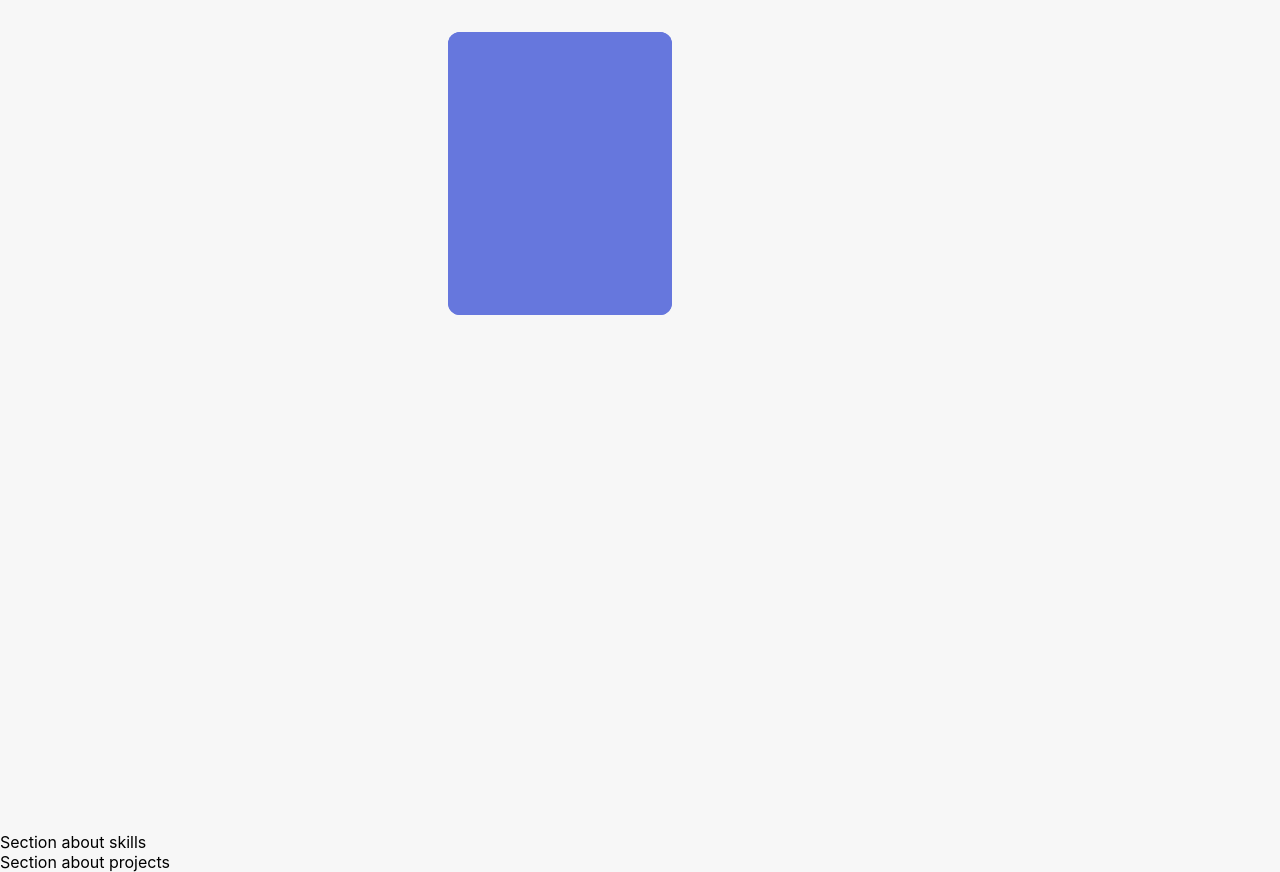
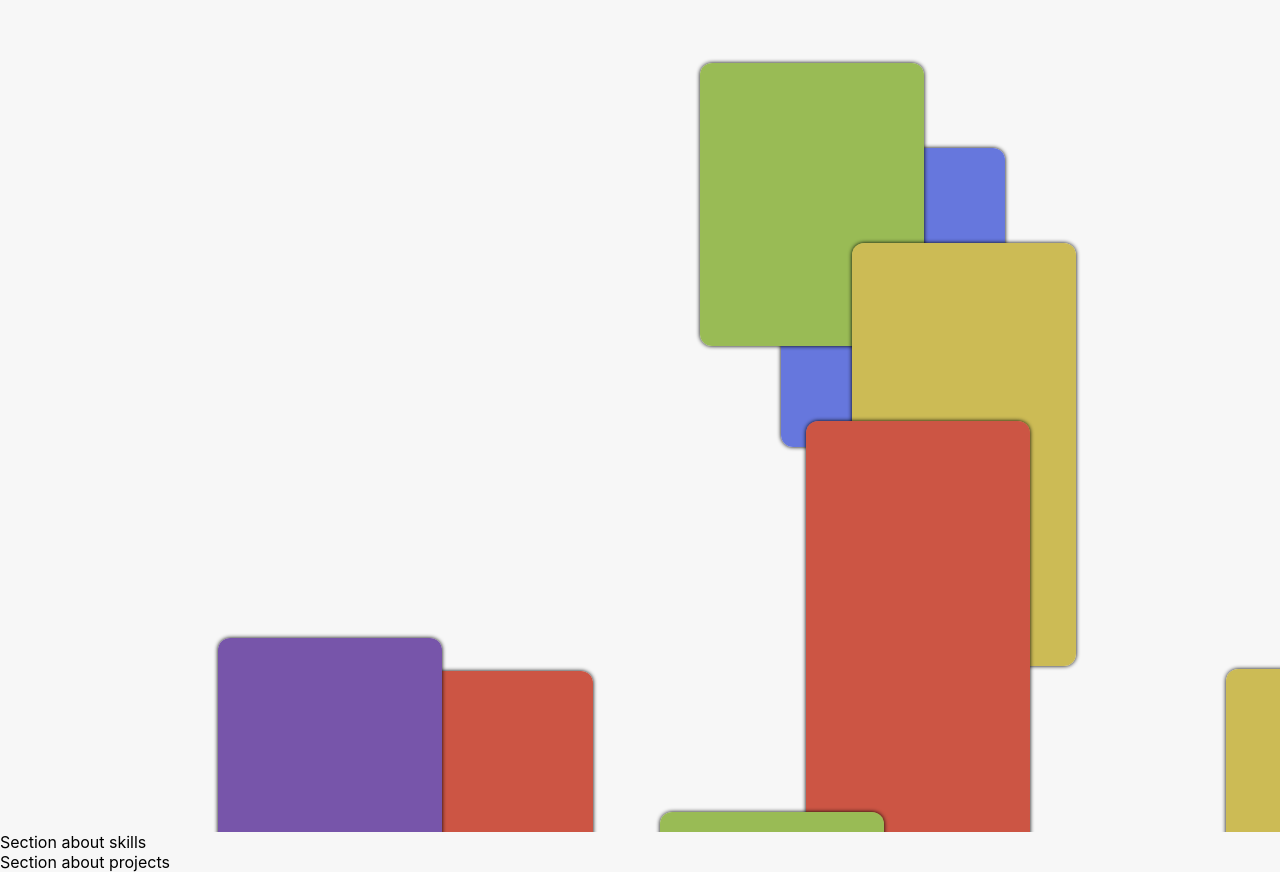
Before and after one commit to IanDab47/portfolio, a Next.js app: page / in a window 1280 px wide. Shown: the part 960-1832 px from the top of the page. Built offline with nearby package versions, Linux system fonts and the light colour scheme.

Commit message:
creates multiple cards with styling and positioning for each

```diff
--- a/components/about.js
+++ b/components/about.js
@@ -5,28 +5,31 @@ import styles from '../styles/About.module.css'
 // React
 import { useState } from 'react'
 
+// Components
+import AboutCard from './aboutCard'
+
 export default function about() {
-  // State
-  const [showCard, setShowCard] = useState(false)
+  // Output
+  const generateCards = () => {
+    let zPosArr = [0,1,2,0,1,2,0,1,2,0,1,2,0,1,2,0,1,2,0,1]
+    zPosArr = zPosArr.sort((a, b) => .5 - Math.random())
 
-  // Handlers
-  const revealCard = () => {
-    setShowCard(true)
+    const cards = zPosArr.map((z, i) => {
+      return (
+        <AboutCard
+          key={`card_${i}`}
+          z={z}
+        />
+      )
+    })
+
+    return cards
   }
 
-  // Output
   return (
     <div className={styles.aboutInnerWrapper}>
       <section>
-        <div
-          className={`${styles.card} ${showCard ? styles.info : null}`}
-          onClick={revealCard}
-        >
-          <h1>{`Hi, I'm Ian!`}</h1>
-
-          <p>After recently graduating from the General Assembly school for software engineering, I am ready to exceed in this new chapter of my life. I hope that it will be with one of you reading this right now!</p>
-
-        </div>
+        {generateCards()}
       </section>
     </div >
   )
--- /dev/null
+++ b/components/aboutCard.js
@@ -0,0 +1,88 @@
+// Next
+import styles from '../styles/About.module.css'
+
+// React
+import { useState } from 'react'
+
+export default function AboutCard({ z }) {
+  // State
+  const [showCard, setShowCard] = useState(false)
+
+  // Handlers
+  const revealCard = () => {
+    setShowCard(true)
+  }
+
+  const rndStyleGen = () => {
+    // return nulls if window is not rendered
+    if(typeof window !== 'object') return [-1, -1, -1, -1, -1]
+
+    // rnd generate numbers for style variables
+    // choose which axis for the card to be
+    const axisSelect = Math.round(Math.random()) // 0 == horizontal, 1 == vertical
+    // choose one of 5 colors
+    const colorSelect = Math.floor(Math.random() * 5)
+    // generate a rnd int between 6 and 11
+    const sizeNarrowGen = Math.floor(Math.random() * 5 + 6)
+    // generate a rnd int between 11 and 19
+    const sizeWidGen = Math.floor(Math.random() * 8 + 11)
+    // generate aspect ratio
+    const cardRatio = axisSelect ?
+      sizeNarrowGen / sizeWidGen // Vertical Calculation
+      :
+      sizeWidGen / sizeNarrowGen // Horizontal Calculation
+    // generate a rnd position on the screen
+    const [rndXPos, rndYPos] = rndPosGen(axisSelect, cardRatio, sizeNarrowGen, sizeWidGen)
+    return [axisSelect, colorSelect, cardRatio, rndXPos, rndYPos]
+  }
+
+  const rndPosGen = (axis, ratio, narrow, wide) => {
+    // Declare variables for clarity
+    const screenX = window.innerWidth
+    const screenY = window.innerHeight
+    // Calculate card position based on inputs and window size
+    const rndXPos = axis ?
+      Math.floor(Math.random() * screenX) - Math.ceil(ratio * narrow) // Vertical
+      :
+      Math.floor(Math.random() * screenX) - Math.ceil(ratio * wide) // Horizontal
+    const rndYPos = axis ?
+      Math.floor(Math.random() * screenY) - Math.ceil(ratio * wide) // Vertical
+      :
+      Math.floor(Math.random() * screenY) - Math.ceil(ratio * narrow) // Horizontal
+
+    return [rndXPos, rndYPos]
+  }
+
+  // Output
+  const [axis, color, ratio, posX, posY] = rndStyleGen()
+
+  // if(z !== 2 && typeof window === 'object')
+  console.log(color, ratio, posX, posY)
+
+  return (
+    <div
+      className={`
+        ${styles.card}
+        ${showCard ? styles.info : null}
+        ${
+          color === 0 ? styles.colorOne :
+          color === 1 ? styles.colorTwo :
+          color === 2 ? styles.colorThree :
+          color === 3 ? styles.colorFour :
+          color === 4 ? styles.colorFive : null
+        }
+      `}
+      style={{
+        '--ratio': ratio,
+        '--posX': `${posX}`,
+        '--posY': `${posY}`
+      }}
+      onClick={revealCard}
+    >
+      <h1>{`Hi, I'm Ian!`}</h1>
+
+      <p>After recently graduating from the General Assembly school for software engineering, I am ready to exceed in this new chapter of my life. I hope that it will be with one of you reading this right now!</p>
+
+    </div>
+  )
+}
--- a/styles/About.module.css
+++ b/styles/About.module.css
@@ -7,10 +7,12 @@
 }
 
 .aboutInnerWrapper section {
-
+  position: relative;
+  width: 100%;
+  height: 100%;
 }
 
-.plxBack {
+/* .plxBack {
 
 }
 
@@ -20,20 +22,23 @@
 
 .noPlx {
 
-}
+} */
 
 .card {
-  position: relative;
-  top: 5%; left: 35%;
+  aspect-ratio: var( --ratio);
+  position: absolute;
+  left: calc(var(--posX) * 1px); top: calc(var(--posY) * 1px);
   display: flex;
   flex-direction: column;
   justify-content: space-between;
   width: 14rem;
   height: max-content;
-  background: var(--fnt-act-3);
+  background: var(var(--color));
   border-radius: .75rem;
+  box-shadow: 0 0 .25rem;
   padding: 1.2rem;
   caret-color: transparent;
+  isolation: isolate;
 }
 
 .card::before {
@@ -42,7 +47,7 @@
   top: 0; left: 0;
   width: 100%;
   height: 100%;
-  background: var(--fnt-act-3);
+  background: var(--color);
   opacity: 1;
   border-radius: .75rem;
   transition: opacity 200ms linear;
@@ -76,12 +81,14 @@
 }
 
 .info {
-  position: relative;
+  aspect-ratio: var( --ratio);
+  position: absolute;
+  left: calc(var(--posX) * 1px); top: calc(var(--posY) * 1px);
   width: 14rem;
-  height: 100%;
-  background: var(--fnt-main);
-  color: var(--bg-main);
-  z-index: 10;
+  height: max-content;
+  background: var(--bg-main);
+  color: var(--fnt-main);
+  /* z-index: 10; */
   cursor: default;
 }
 
@@ -91,6 +98,12 @@
   pointer-events: none;
 }
 
+/* DARK MODE */
+.dark {
+  background: var(--fnt-main);
+  color: var(--bg-main);
+}
+
 /* PHONES */
 @media (max-width: 784px) {
   .card::after {
@@ -98,3 +111,20 @@
     opacity: 1;
   }
 }
+
+/* COLORS */
+.colorOne {
+  --color: var(--fnt-act-1);
+}
+.colorTwo {
+  --color: var(--fnt-act-2);
+}
+.colorThree {
+  --color: var(--fnt-act-3);
+}
+.colorFour {
+  --color: var(--fnt-act-4);
+}
+.colorFive {
+  --color: var(--fnt-act-5);
+}
--- a/styles/Home.module.css
+++ b/styles/Home.module.css
@@ -5,6 +5,8 @@
   --fnt-act-1: #57e;
   --fnt-act-2: #8e7;
   --fnt-act-3: #e66;
+  --fnt-act-4: #dd5;
+  --fnt-act-5: #d8d;
   color: #eee;
   background: var(--bg-main);
   color-scheme: dark;
--- a/styles/globals.css
+++ b/styles/globals.css
@@ -23,6 +23,8 @@
   --fnt-act-1: #c54;
   --fnt-act-2: #cb5;
   --fnt-act-3: #67d;
+  --fnt-act-4: #75a;
+  --fnt-act-5: #9b5;
   --sb-clr-1: rgb(220 220 220 / .7);
   --sb-clr-2: rgb(240 225 217 / 1);
   --sb-bg: rgb(90 90 90 / .1);
```
Also changed, not shown: pages/index.js (line endings or trailing spaces).
